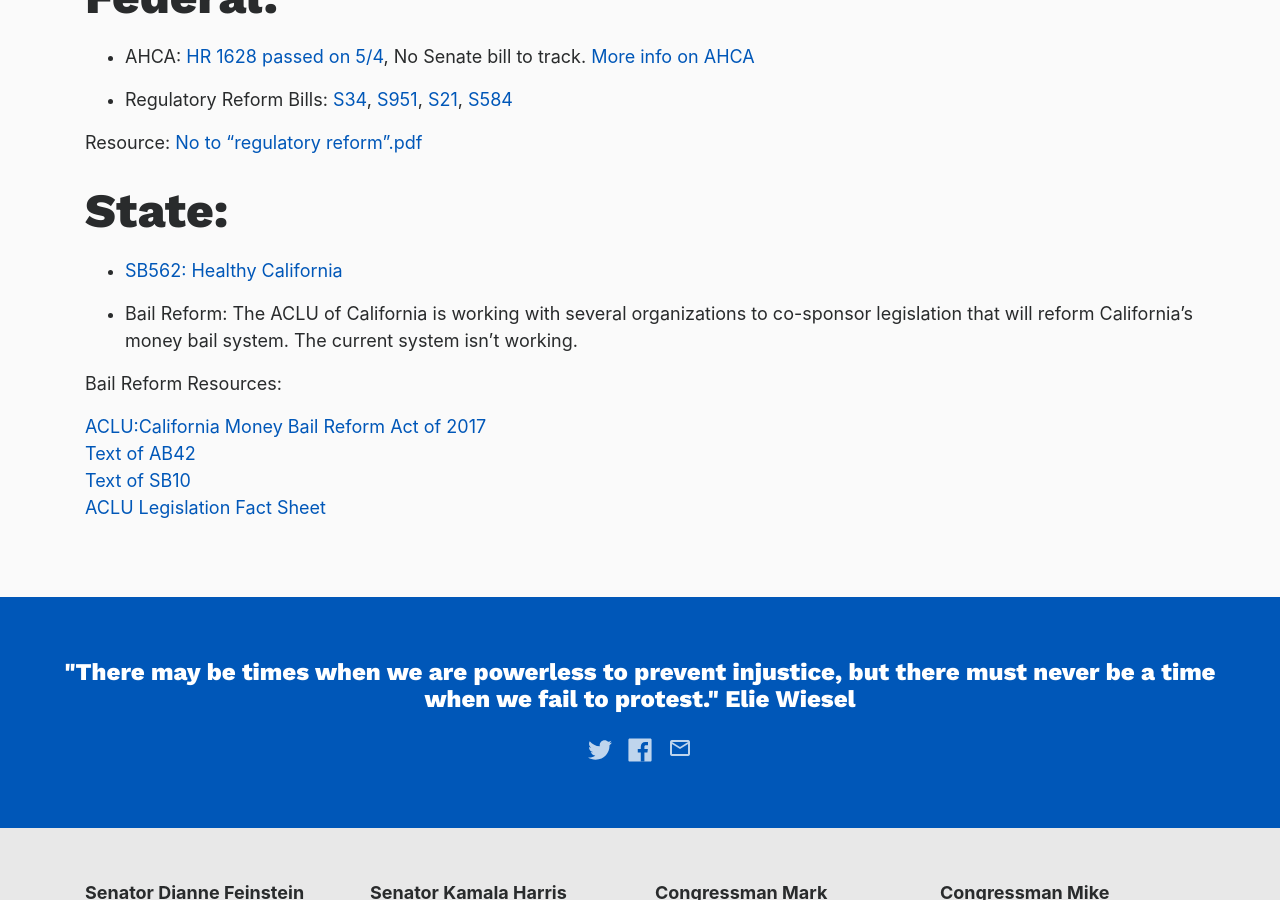
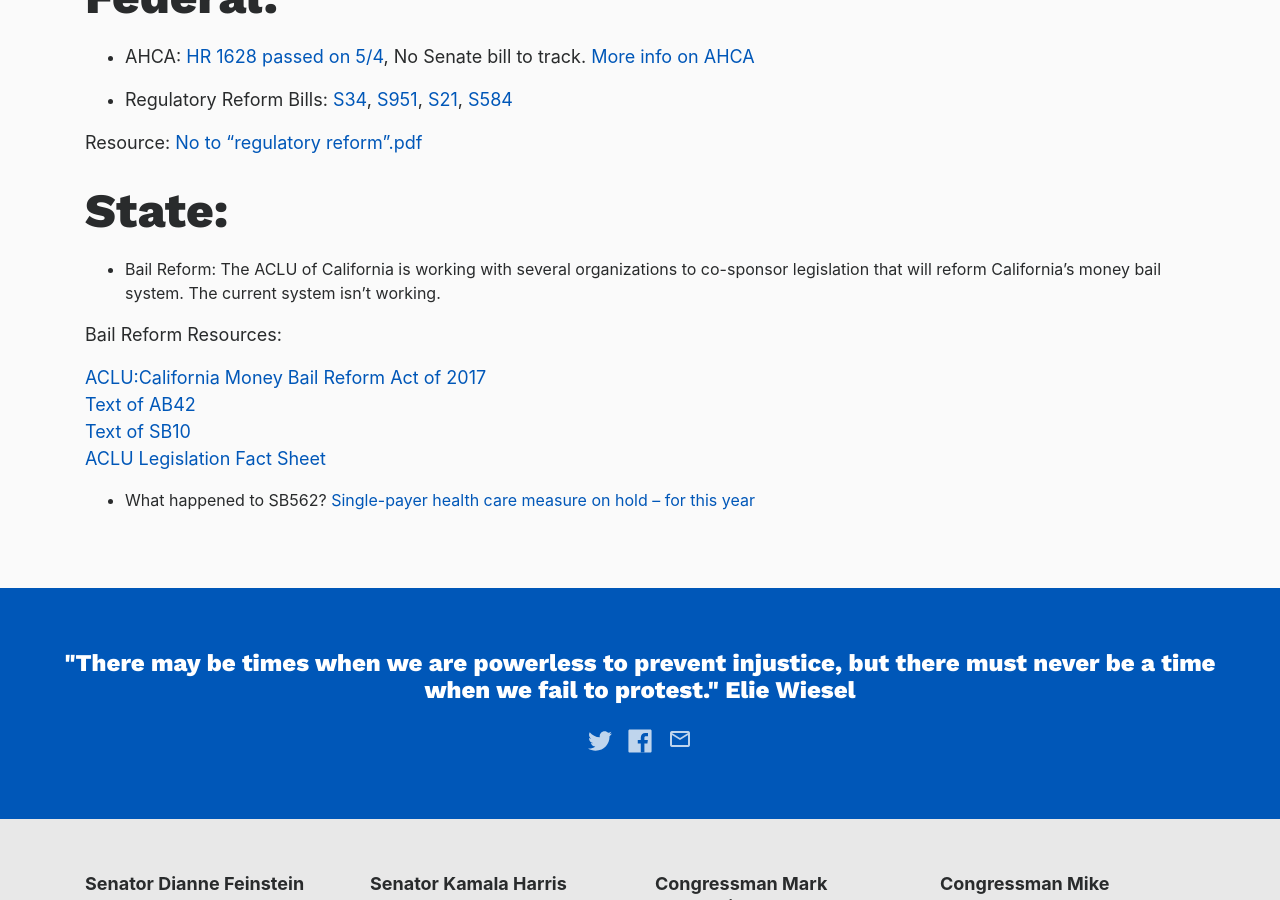
Before and after one commit to IndivisibleTemplate/BasicTemplate, a Jekyll site: the page built from legislation.markdown, in a window 1280 px wide and 900 px high, scrolled down 372 px. Built offline with Jekyll 4.4.1, drawn with Linux system fonts in a browser that asks for light colours; nearby versions of some CDN libraries; comment, search, counter and statistics services are not loaded.

Commit message:
Updated Legislation

```diff
--- a/legislation.markdown
+++ b/legislation.markdown
@@ -18,8 +18,6 @@
 
 ## State:
 
-* [SB562: Healthy California](http://indivisible4c.com/action/2017/05/08/sb562-healthy-ca-act.html)
-
 * Bail Reform: The ACLU of California is working with several organizations to co-sponsor legislation that will reform California’s money bail system. The current system isn’t working.
 
 Bail Reform Resources:
@@ -32,3 +30,5 @@
 [Text of SB10](http://leginfo.legislature.ca.gov/faces/billNavClient.xhtml?bill_id=201720180SB10)
 <br>
 [ACLU Legislation Fact Sheet](https://www.aclunc.org/docs/20170414-bail_reform_factsheet.pdf)
+
+* What happened to SB562? [Single-payer health care measure on hold -- for this year](http://www.latimes.com/politics/essential/la-pol-ca-essential-politics-updates-201706-htmlstory.html)
```
